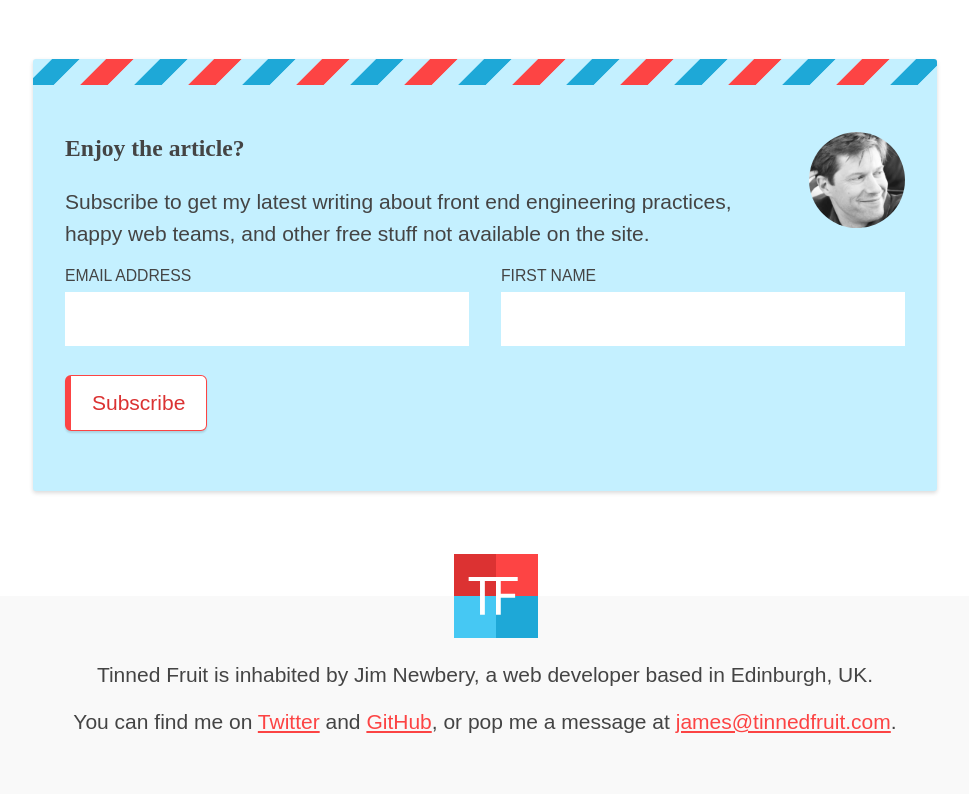
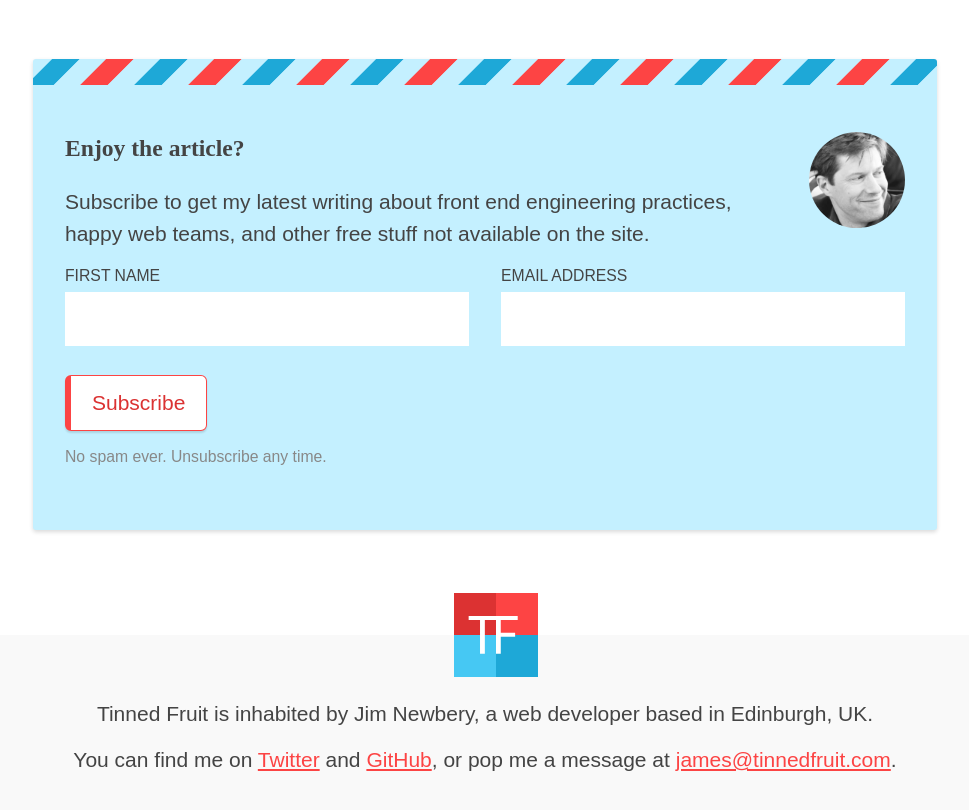
Before and after one commit to froots/froots.github.io, a Jekyll site: the page built from _posts/2011-02-18-git-config-shortcuts-for-github.md, in a window 1280 px wide, cut to the strip 1135-1967 px from the top of the page. Shown: the top 810 px of the strip, without its empty margins (155-1124 px from the left). Built offline with Jekyll 4.4.1, drawn with Linux system fonts in a browser that asks for light colours.

Commit message:
Fix success message display of generic article optin form

```diff
--- a/_includes/convertkit/generic-article.html
+++ b/_includes/convertkit/generic-article.html
@@ -1,38 +1,40 @@
 <script src="https://assets.convertkit.com/assets/CKJS4.js?v=21"></script>
 
 <div class="optin optin--letter panel" data-ck-version="6">
-  <form id="ck_subscribe_form" class="ck_subscribe_form" action="https://app.convertkit.com/landing_pages/82887/subscribe" data-remote="true">
+  <div class="optin__container">
+    <div class="optin__copy optin__child">
+      <h2 class="optin__heading">Enjoy the article?</h2>
+      <p class="optin__text">Subscribe to get my latest writing about front end engineering practices, happy web teams, and other free stuff not available on the site.</p>
+    </div>
+    <div class="optin__avatar optin__child">
+      <img src="/images/main/avatar.jpg" alt="Jim Newbery" class="avatar optin__avatar-image">
+    </div>
+    <div class="optin__full optin__child" id="ck_success_msg" style="display:none">
+      <div class="optin__message optin__message--success">
+        <p>Success! Please check your email so that you can confirm your subscription.</p>
+      </div>
+    </div>
+  </div>
+  <form id="ck_subscribe_form" action="https://app.convertkit.com/landing_pages/82887/subscribe" data-remote="true">
     <input type="hidden" name="id" value="82887" id="landing_page_id">
-
     <div class="optin__container">
-      <div class="optin__copy optin__child">
-        <h2 class="optin__heading">Enjoy the article?</h2>
-        <p class="optin__text">Subscribe to get my latest writing about front end engineering practices, happy web teams, and other free stuff not available on the site.</p>
-      </div>
-      <div class="optin__avatar optin__child">
-        <img src="/images/main/avatar.jpg" alt="Jim Newbery" class="avatar optin__avatar-image">
+      <div class="optin__field optin__child field-group">
+        <label for="ck_firstNameField">First Name</label>
+        <input type="text" name="first_name" class="optin__input" id="ck_firstNameField">
       </div>
       <div class="optin__field optin__child field-group">
         <label for="ck_emailField">Email Address</label>
         <input type="email" name="email" class="required email optin__input" id="ck_emailField" required>
       </div>
-      <div class="optin__field optin__child field-group">
-        <label for="ck_firstNameField">First Name</label>
-        <input type="text" name="first_name" class="optin__input" id="ck_firstNameField">
-      </div>
-      <div class="clear optin__child">
-        <div id="ck_success_msg" class="optin__message optin__message--success" style="display:none">
-          <p>Success! Please check your email so that you can confirm your subscription.</p>
-        </div>
+      <div class="optin__full optin__child button-group">
+        <button id="ck_subscribe_button" type="submit" class="button">
+          Subscribe
+        </button>
+        <p class="optin__promise">No spam ever. Unsubscribe any time.</p>
         <div id="ck_error_msg" class="optin__message optin__message--error" style="display:none">
           <p>There was an error submitting your subscription. Please try again.</p>
         </div>
       </div>
-      <div class="optin__full optin__child clear button-group">
-        <button id="ck_subscribe_button" type="submit" class="button">
-          Subscribe
-        </button>
-      </div>
     </div>
   </form>
 </div>
--- a/_sass/main/_optin.scss
+++ b/_sass/main/_optin.scss
@@ -78,7 +78,8 @@
 .optin__promise {
   color: $color-light-text;
   font-size: .75rem;
-  margin: .7rem 0;
+  margin-top: .7rem;
+  margin-bottom: 0;
 }
 
 .optin--mini {
```
